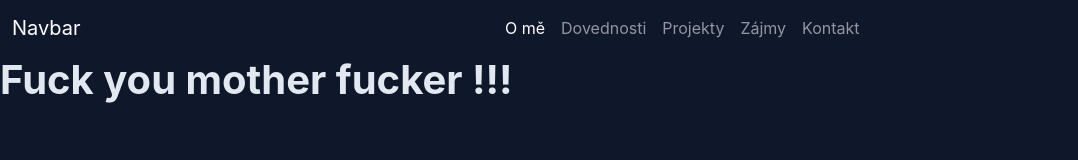
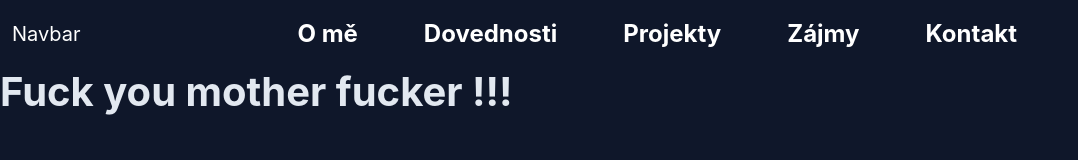
Before and after one commit to MajklKra/Web, a website: page index.html in a window 1280 px wide. Shown: the whole page, without its empty margins (0-1078 px from the left). Drawn offline with Linux system fonts and the light colour scheme.

Commit message:
Commit NavBar 2

```diff
--- a/index.html
+++ b/index.html
@@ -17,19 +17,19 @@
           <div class="collapse navbar-collapse justify-content-center" id="navbarNav">
             <ul class="navbar-nav">
               <li class="nav-item">
-                <a class="nav-link active" aria-current="page" href="#">O mě</a>
+                <a class="nav-link" aria-current="page" href="#" style="color: white;"><b>O mě</b></a>
               </li>
               <li class="nav-item">
-                <a class="nav-link" href="#">Dovednosti</a>
+                <a class="nav-link" href="#" style="color: white;"><b>Dovednosti</b></a>
               </li>
               <li class="nav-item">
-                <a class="nav-link" href="#">Projekty</a>
+                <a class="nav-link" href="#" style="color: white;"><b>Projekty</b></a>
               </li>
               <li class="nav-item">
-                <a class="nav-link" href="#">Zájmy</a>
+                <a class="nav-link" href="#" style="color: white;"><b>Zájmy</b></a>
               </li>
                <li class="nav-item">
-                <a class="nav-link" href="#">Kontakt</a>
+                <a class="nav-link" href="#" style="color: white;"><b>Kontakt</b></a>
               </li>
             </ul>
           </div>
--- a/scss/custome.scss
+++ b/scss/custome.scss
@@ -17,3 +17,11 @@ body{
    font-family: "Inter", sans-serif;
    /* font-weight: 900;  */
 }
+
+#navbarNav{
+    font-size: x-large;
+}
+
+.nav-item{
+    padding-right:50px;
+}
```
Also changed, not shown: scss/custome.css, 1 other file.
